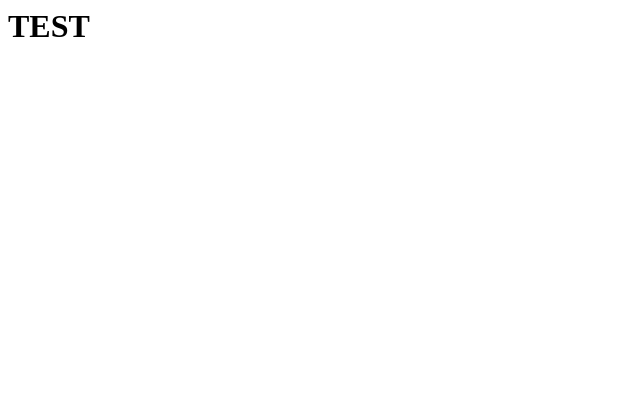
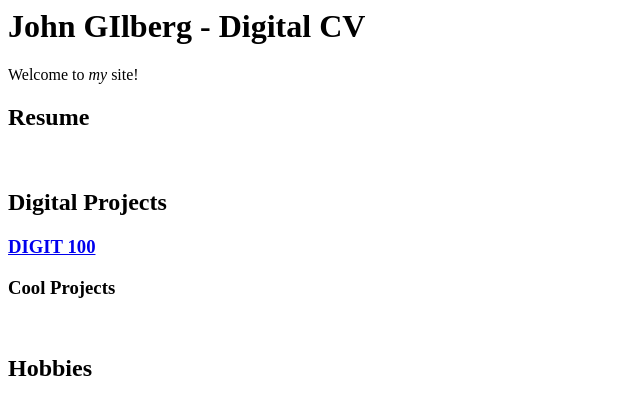
Before and after one commit to John-Gilberg/Digital-Portfolio, a plain HTML site: page index.html in a window 1280 px wide. Shown: the whole page, without its empty margins (0-640 px from the left). Drawn offline with Linux system fonts and the light colour scheme.

Commit message:
Update index.html

```diff
--- a/index.html
+++ b/index.html
@@ -1,10 +1,21 @@
 <html>
   <head>
-    <title>Really Cool Website</title>
+    <title>John Gilberg</title>
     <meta name="description" content="My web portfolio for DIGIT100">
     <meta charset="utf-8">
+    <meta name="viewport" content="width=device-width, initial-scale=1.0">
   </head>
   <body>
-    <h1>TEST</h1>
+      <div>
+        <h1>John GIlberg - Digital CV</h1>
+        <p>Welcome to <em>my</em> site!</p>
+      </div>
+    <h2>Resume</h2>
+    <br />
+    <h2>Digital Projects</h2>
+      <h3><a href="https://bulletins.psu.edu/undergraduate/colleges/behrend/digital-media-arts-technology-ba/">DIGIT 100</a></h3>
+      <h3>Cool Projects</h3>
+      <br />
+    <h2>Hobbies</h2>
   </body>
 </html>
```
